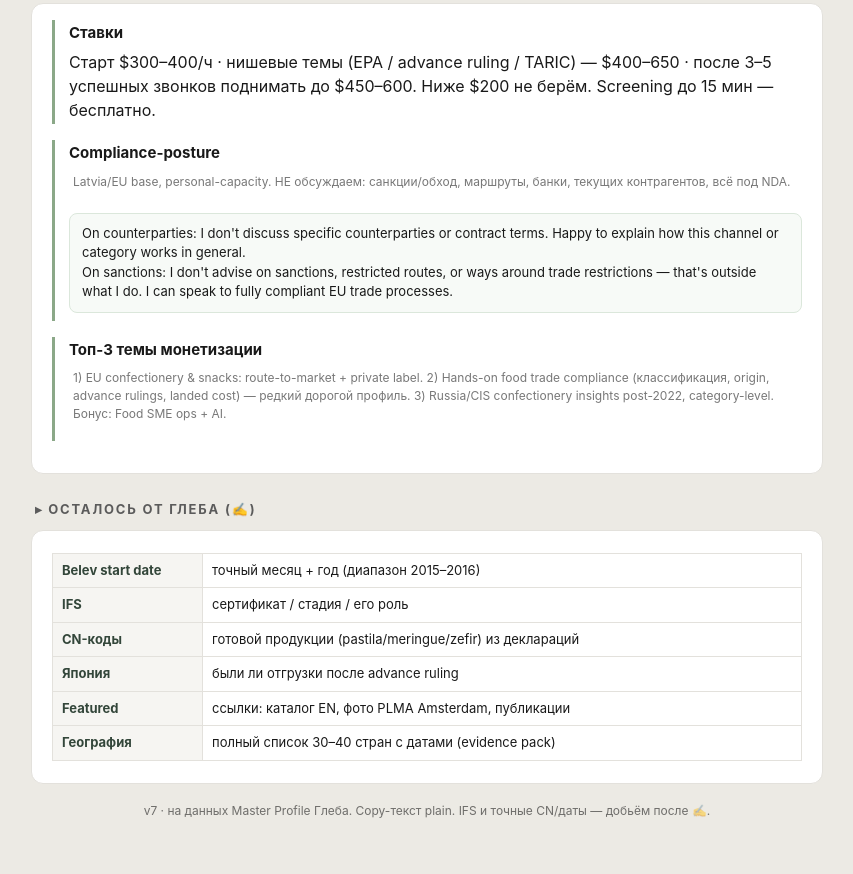
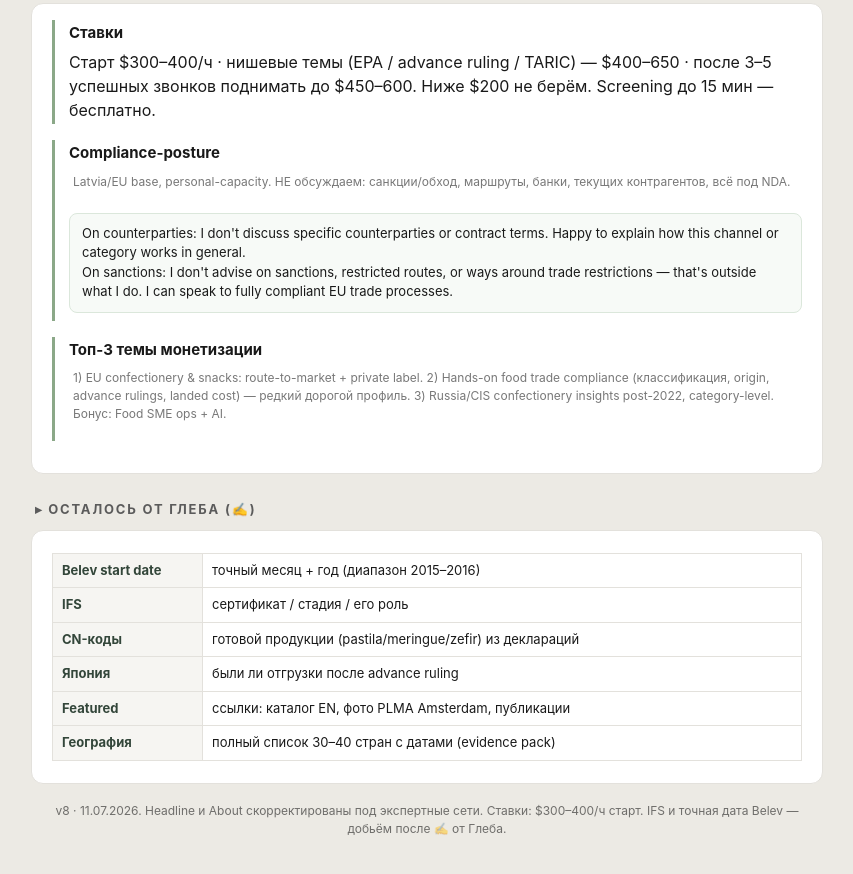
Before and after one commit to smmsemmers/pastila_bot, a plain HTML site: page gleb-linkedin-final-v8.html in a window 1280 px wide. Shown: the part 4671-5545 px from the top of the page, without its empty margins (213-1066 px from the left). Drawn offline with Linux system fonts and the light colour scheme.

Commit message:
auto: gleb-linkedin-final-v8.html

```diff
--- a/gleb-linkedin-final-v8.html
+++ b/gleb-linkedin-final-v8.html
@@ -196,6 +196,6 @@ On sanctions: I don't advise on sanctions, restricted routes, or ways around tra
     <tr><th>География</th><td>полный список 30–40 стран с датами (evidence pack)</td></tr>
   </table></div></div>
 
-  <div class="note" style="text-align:center;padding:6px 20px 22px">v7 · на данных Master Profile Глеба. Copy-текст plain. IFS и точные CN/даты — добьём после ✍️.</div>
+  <div class="note" style="text-align:center;padding:6px 20px 22px">v8 · 11.07.2026. Headline и About скорректированы под экспертные сети. Ставки: $300–400/ч старт. IFS и точная дата Belev — добьём после ✍️ от Глеба.</div>
 
 </div></body></html>
```
